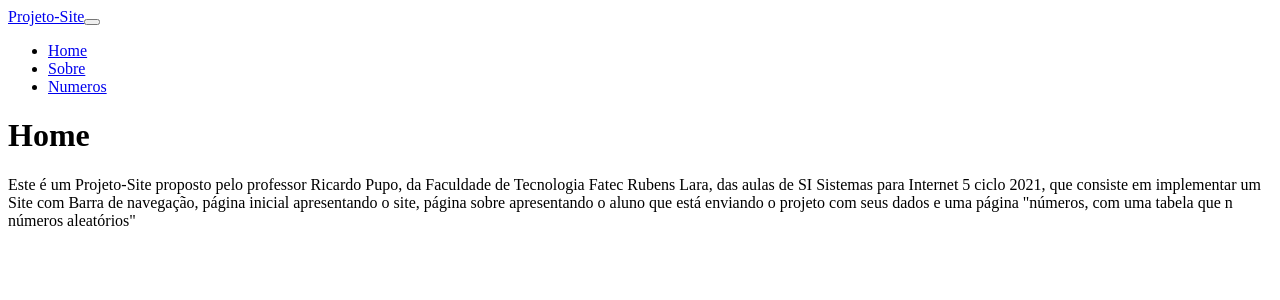
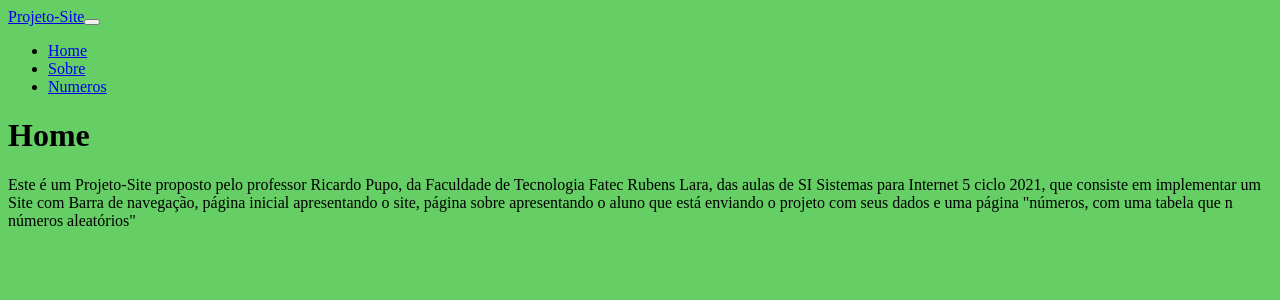
Before and after one commit to RosangelaSSBorges/angular-projetosite, an Angular app: page / in a window 1280 px wide. Shown: the top 300 px of the page. Built offline with nearby package versions, Linux system fonts and the light colour scheme.

Commit message:
3 files modified

```diff
--- a/src/app/home/home.component.css
+++ b/src/app/home/home.component.css
@@ -0,0 +1,3 @@
+body {
+  background-color: rgb(101, 206, 101);
+}
--- a/src/app/home/home.component.ts
+++ b/src/app/home/home.component.ts
@@ -1,9 +1,10 @@
-import { Component, OnInit } from '@angular/core';
+import { Component,ViewEncapsulation,  OnInit } from '@angular/core';
 
 @Component({
   selector: 'app-home',
   templateUrl: './home.component.html',
-  styleUrls: ['./home.component.css']
+  styleUrls: ['./home.component.css'],
+  encapsulation: ViewEncapsulation.None
 })
 export class HomeComponent implements OnInit {
 
```
Also changed, not shown: src/app/home/home.component.html (line endings or trailing spaces).
